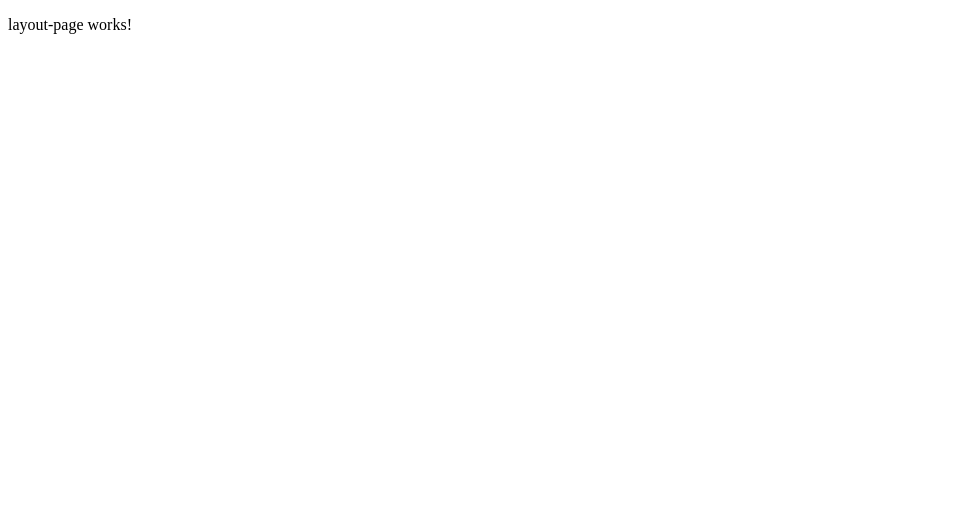
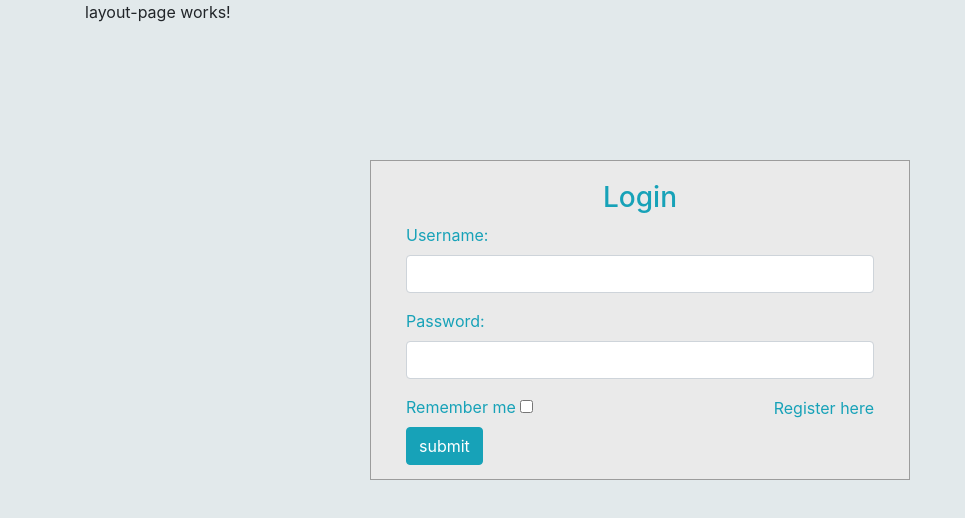
Before and after one commit to Diegucho7/proyect-store, an Angular app in the folder proyectStore/: page /auth in a window 1280 px wide. Shown: the top 518 px of the page, without its empty margins (0-965 px from the left). Built offline with nearby package versions, Linux system fonts and the light colour scheme.

Commit message:
avance en login

```diff
--- a/proyectStore/src/app/app.component.html
+++ b/proyectStore/src/app/app.component.html
@@ -1,4 +1,3 @@
-
-
+<link href="https://cdn.jsdelivr.net/npm/bootstrap@5.3.2/dist/css/bootstrap.min.css" rel="stylesheet" integrity="sha384-T3c6CoIi6uLrA9TneNEoa7RxnatzjcDSCmG1MXxSR1GAsXEV/Dwwykc2MPK8M2HN" crossorigin="anonymous">
 
 <router-outlet></router-outlet>
--- a/proyectStore/src/app/auth/auth.module.ts
+++ b/proyectStore/src/app/auth/auth.module.ts
@@ -10,7 +10,7 @@ import { RegisterPageComponent } from './pages/register-page/register-page.compo
   declarations: [
 
     LayoutPageComponent,
-       RegisterPageComponent
+       RegisterPageComponent,
   ],
   imports: [
     CommonModule,
--- /dev/null
+++ b/proyectStore/src/app/auth/pages/layout-page/layout-page.component.css
@@ -0,0 +1,19 @@
+body {
+    margin: 0;
+    padding: 0;
+    background-color: #e2e9eb;
+    height: 100vh;
+  }
+  #login .container #login-row #login-column #login-box {
+    margin-top: 120px;
+    max-width: 600px;
+    height: 320px;
+    border: 1px solid #9C9C9C;
+    background-color: #EAEAEA;
+  }
+  #login .container #login-row #login-column #login-box #login-form {
+    padding: 20px;
+  }
+  #login .container #login-row #login-column #login-box #login-form #register-link {
+    margin-top: -85px;
+  }
--- a/proyectStore/src/app/auth/pages/layout-page/layout-page.component.html
+++ b/proyectStore/src/app/auth/pages/layout-page/layout-page.component.html
@@ -1 +1,39 @@
-<p>layout-page works!</p>
+
+
+    <link href="//maxcdn.bootstrapcdn.com/bootstrap/4.1.1/css/bootstrap.min.css" rel="stylesheet" id="bootstrap-css">
+    <script src="//maxcdn.bootstrapcdn.com/bootstrap/4.1.1/js/bootstrap.min.js"></script>
+    <script src="//cdnjs.cloudflare.com/ajax/libs/jquery/3.2.1/jquery.min.js"></script>
+    <!------ Include the above in your HEAD tag ---------->
+
+    <body>
+        <div id="login">
+            <!-- <h3 class="text-center text-white pt-5">Login form</h3> -->
+            <div class="container">
+                <p>layout-page works!</p>
+                <div id="login-row" class="row justify-content-center align-items-center">
+                    <div id="login-column" class="col-md-6">
+                        <div id="login-box" class="col-md-12">
+                            <form id="login-form" class="form" action="" method="post">
+                                <h3 class="text-center text-info">Login</h3>
+                                <div class="form-group">
+                                    <label for="username" class="text-info">Username:</label><br>
+                                    <input type="text" name="username" id="username" class="form-control">
+                                </div>
+                                <div class="form-group">
+                                    <label for="password" class="text-info">Password:</label><br>
+                                    <input type="text" name="password" id="password" class="form-control">
+                                </div>
+                                <div class="form-group">
+                                    <label for="remember-me" class="text-info"><span>Remember me</span> <span><input id="remember-me" name="remember-me" type="checkbox"></span></label><br>
+                                    <input type="submit" name="submit" class="btn btn-info btn-md" value="submit">
+                                </div>
+                                <div id="register-link" class="text-right">
+                                    <a href="#" class="text-info">Register here</a>
+                                </div>
+                            </form>
+                        </div>
+                    </div>
+                </div>
+            </div>
+        </div>
+    </body>
--- a/proyectStore/src/app/auth/pages/layout-page/layout-page.component.ts
+++ b/proyectStore/src/app/auth/pages/layout-page/layout-page.component.ts
@@ -3,8 +3,8 @@ import { Component } from '@angular/core';
 @Component({
   selector: 'app-layout-page',
   templateUrl: './layout-page.component.html',
-  styles: [
-  ]
+  styleUrls: ['./layout-page.component.css']
+
 })
 export class LayoutPageComponent {
 
```
